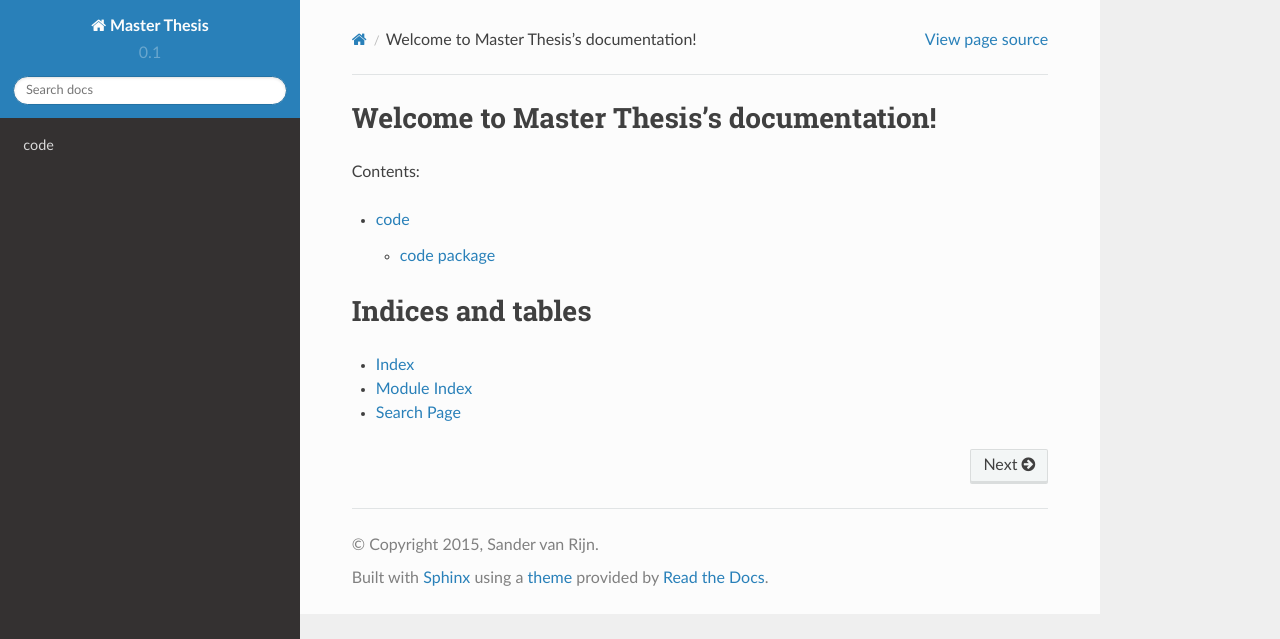
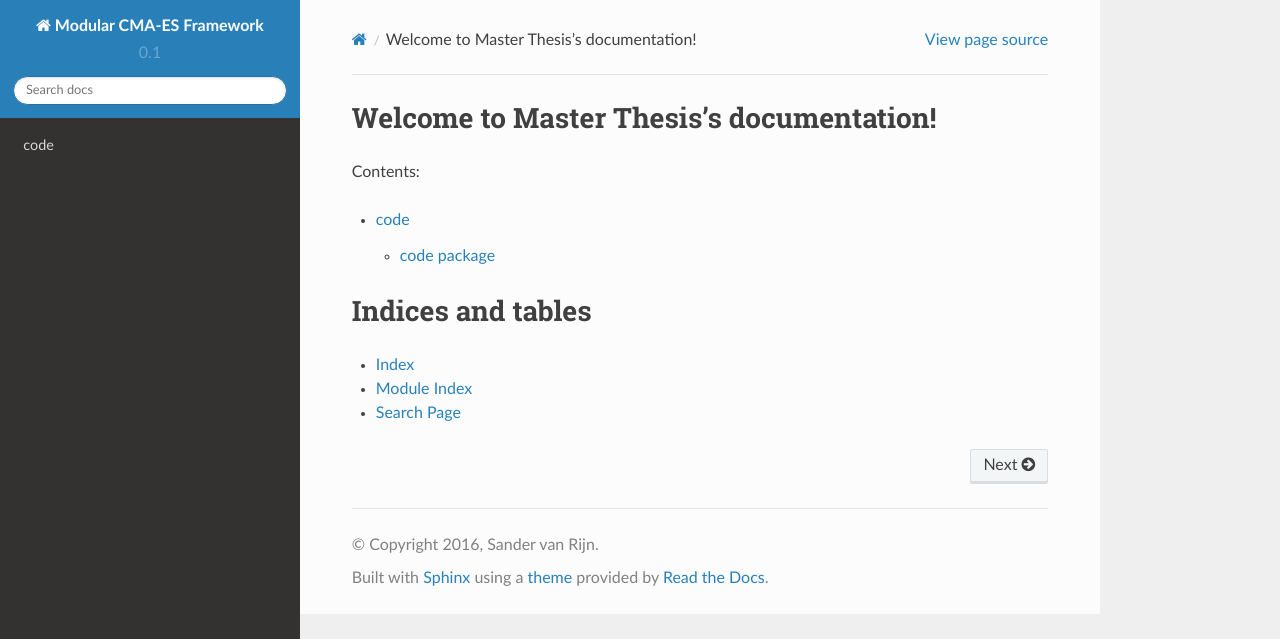
Before and after one commit to sjvrijn/ModEA, a Sphinx documentation site: the page built from docs/source/index.rst, in a window 1280 px wide. Shown: the top 639 px of the page. Built offline with Sphinx 7.4.7 and the Read the Docs theme 2.0.0, drawn with Linux system fonts in a browser that asks for light colours; formulas are drawn with MathJax 3.

Commit message:
Project title in documentation updated

```diff
--- a/docs/source/conf.py
+++ b/docs/source/conf.py
@@ -1,7 +1,7 @@
 #!/usr/bin/env python3
 # -*- coding: utf-8 -*-
 #
-# Master Thesis documentation build configuration file, created by
+# Modular CMA-ES Framework documentation build configuration file, created by
 # sphinx-quickstart on Wed Jul  8 15:04:15 2015.
 #
 # This file is execfile()d with the current directory set to its
@@ -53,8 +53,8 @@ source_suffix = '.rst'
 master_doc = 'index'
 
 # General information about the project.
-project = 'Master Thesis'
-copyright = '2015, Sander van Rijn'
+project = 'Modular CMA-ES Framework'
+copyright = '2016, Sander van Rijn'
 author = 'Sander van Rijn'
 
 # The version info for the project you're documenting, acts as replacement for
@@ -208,7 +208,7 @@ html_static_path = ['_static']
 #html_search_scorer = 'scorer.js'
 
 # Output file base name for HTML help builder.
-htmlhelp_basename = 'MasterThesisdoc'
+htmlhelp_basename = 'ModularCMAESFrameworkdoc'
 
 # -- Options for LaTeX output ---------------------------------------------
 
@@ -230,7 +230,7 @@ latex_elements = {
 # (source start file, target name, title,
 #  author, documentclass [howto, manual, or own class]).
 latex_documents = [
-  (master_doc, 'MasterThesis.tex', 'Master Thesis Documentation',
+  (master_doc, 'ModularCMAESFramework.tex', 'Modular CMA-ES Framework Documentation',
    'Sander van Rijn', 'manual'),
 ]
 
@@ -260,7 +260,7 @@ latex_documents = [
 # One entry per manual page. List of tuples
 # (source start file, name, description, authors, manual section).
 man_pages = [
-    (master_doc, 'masterthesis', 'Master Thesis Documentation',
+    (master_doc, 'modularcmaesframework', 'Modular CMA-ES Framework Documentation',
      [author], 1)
 ]
 
@@ -274,8 +274,8 @@ man_pages = [
 # (source start file, target name, title, author,
 #  dir menu entry, description, category)
 texinfo_documents = [
-  (master_doc, 'MasterThesis', 'Master Thesis Documentation',
-   author, 'MasterThesis', 'One line description of project.',
+  (master_doc, 'ModularCMAESFramework', 'Modular CMA-ES Framework Documentation',
+   author, 'ModularCMAESFramework', 'One line description of project.',
    'Miscellaneous'),
 ]
 
```
